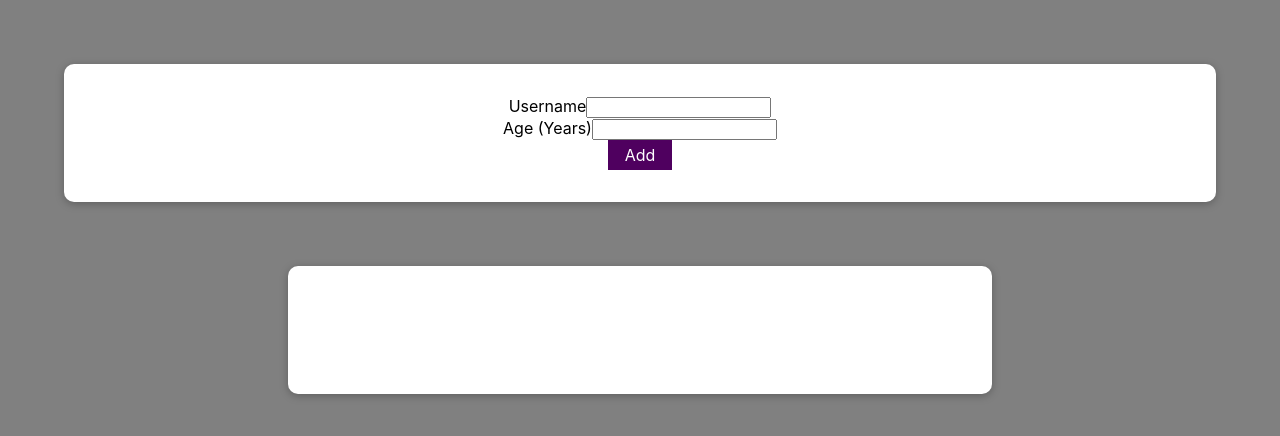
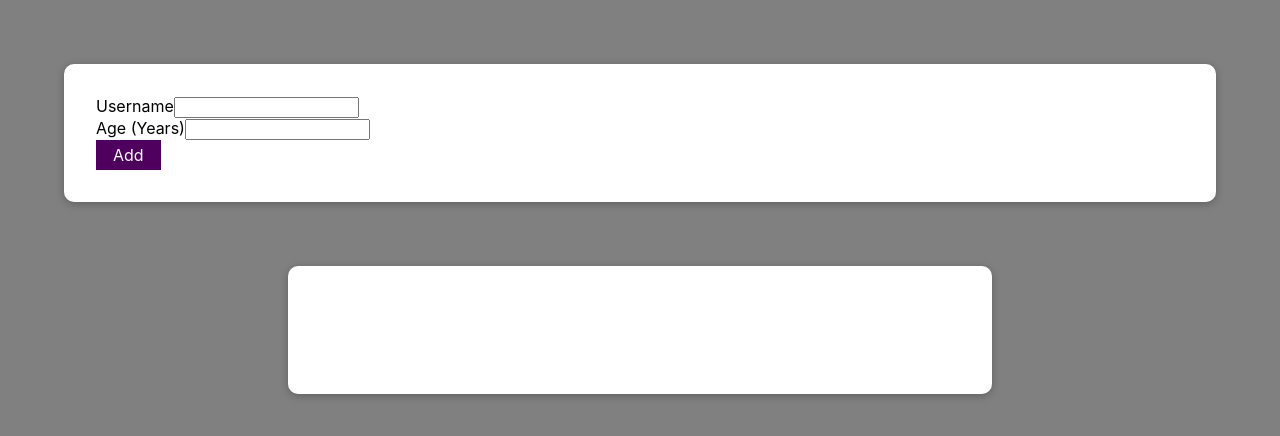
Before and after one commit to bowmancg/modal-practice, a React (Create React App) app: page / in a window 1280 px wide. Shown: the top 436 px of the page. Built offline with nearby package versions, Linux system fonts and the light colour scheme.

Commit message:
added wrapper

```diff
--- a/src/App.js
+++ b/src/App.js
@@ -17,18 +17,18 @@
 
   const addUserHandler = (username, age) => {
     setUsersList((prevUsersList) => {
-      return [...prevUsersList, {name: username, age: age, id: Math.random().toString()}]
+      return [...prevUsersList, { name: username, age: age, id: Math.random().toString() }]
     })
   }
 
   return (
-    <div className="App">
+    <React.Fragment>
       <header>
 
       </header>
       <AddUser onAddUser={addUserHandler} />
       <UserList users={usersList} />
-    </div>
+    </React.Fragment>
   );
 }
 
--- a/src/components/AddUser.jsx
+++ b/src/components/AddUser.jsx
@@ -3,6 +3,7 @@
 import Button from "./UI/Button";
 import Card from "./UI/Card";
 import ErrorModal from "./ErrorModal";
+import Wrapper from "./Helpers/Wrapper";
 
 const AddUser = (props) => {
     const [enteredUser, setEnteredUser] = useState('')
@@ -51,7 +52,7 @@
         setError(null)
     }
     return (
-        <div>
+        <Wrapper>
             {error && <ErrorModal title={error.title} message={error.message} onConfirm={errorHandler} />}
             <Card>
                 <form onSubmit={submitHandler}>
@@ -68,7 +69,7 @@
                     </div>
                 </form>
             </Card>
-        </div>
+        </Wrapper>
     )
 }
 
--- /dev/null
+++ b/src/components/Helpers/Wrapper.jsx
@@ -0,0 +1,7 @@
+import React from "react"
+
+const Wrapper = (props) => {
+    return props.children
+}
+
+export default Wrapper
```
Lines whose indentation alone changed are shown as unchanged.
